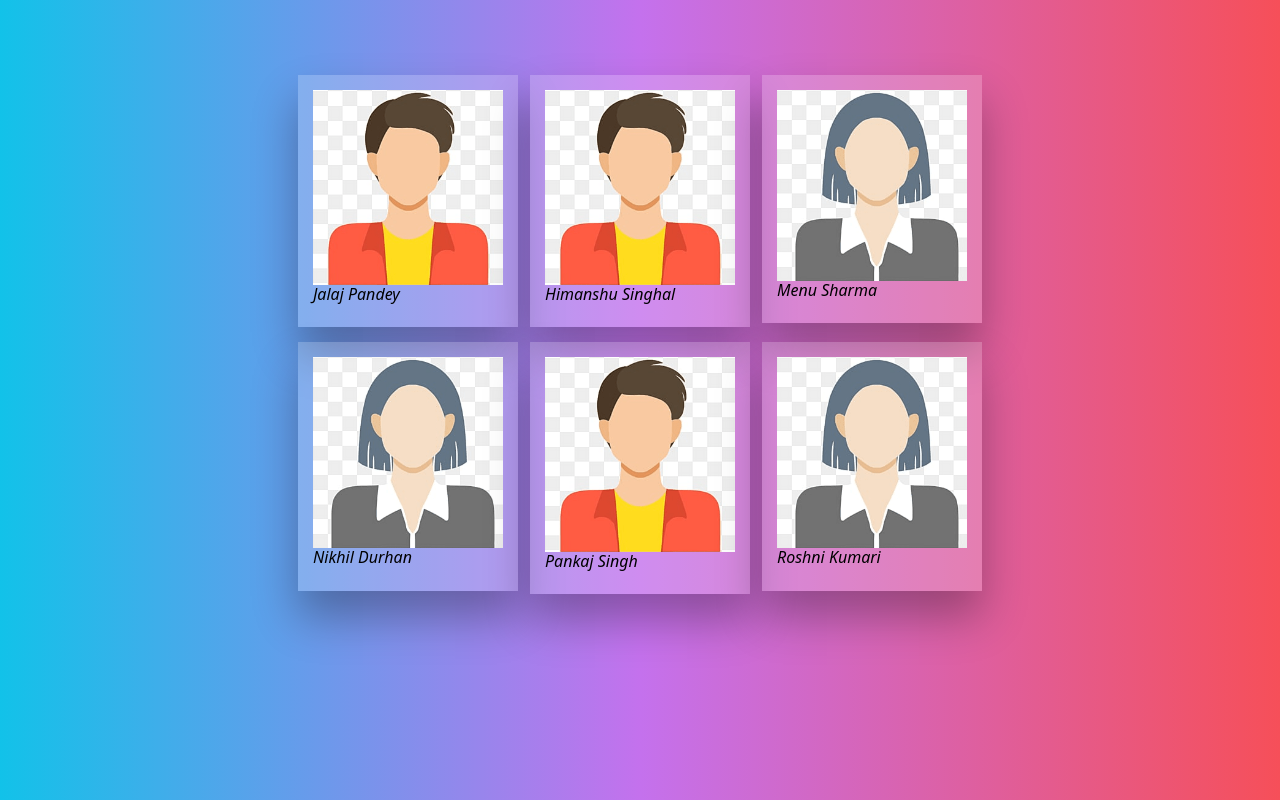
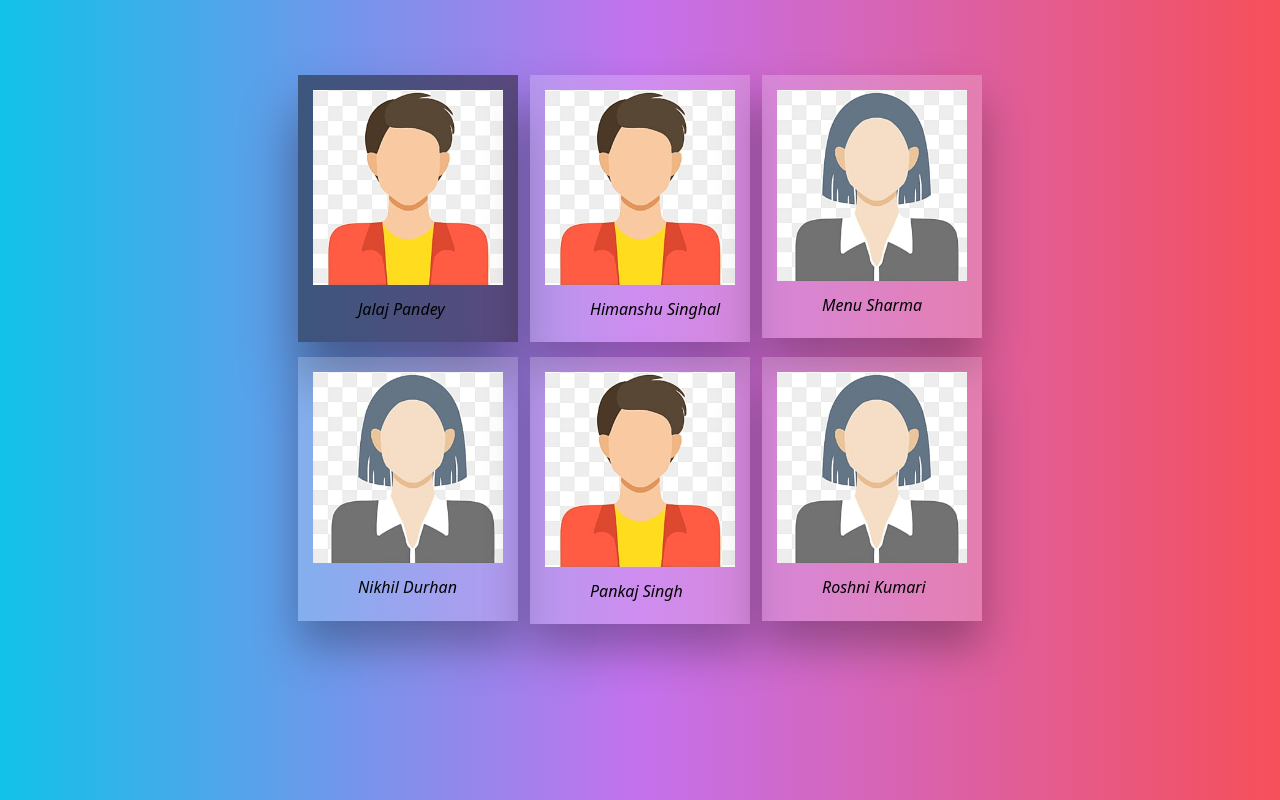
Before and after one commit to pankajparihar0/edquest-internship, a plain HTML site: page team-portfolio/index.html in a window 1280 px wide. In both pictures the pointer is over the element "Jalaj Pandey". Drawn offline with nearby package versions, Linux system fonts and the light colour scheme.

Commit message:
Update style.css

```diff
--- a/team-portfolio/style.css
+++ b/team-portfolio/style.css
@@ -48,7 +48,13 @@ iframe{
     box-shadow:0 26px 42px rgba(0, 0,0, 0.3) ;
     padding:15px;
 }
+.member:hover {
+    background: rgba(20, 18, 18, 0.5);
+    box-shadow: 0 36px 52px rgba(0, 0, 0, 0.4);
+}
 h2{
+    padding-top: 15px;
+    padding-left: 45px;
     font-size:medium !important;
     font-style: oblique;
     font-weight: 400;
```
